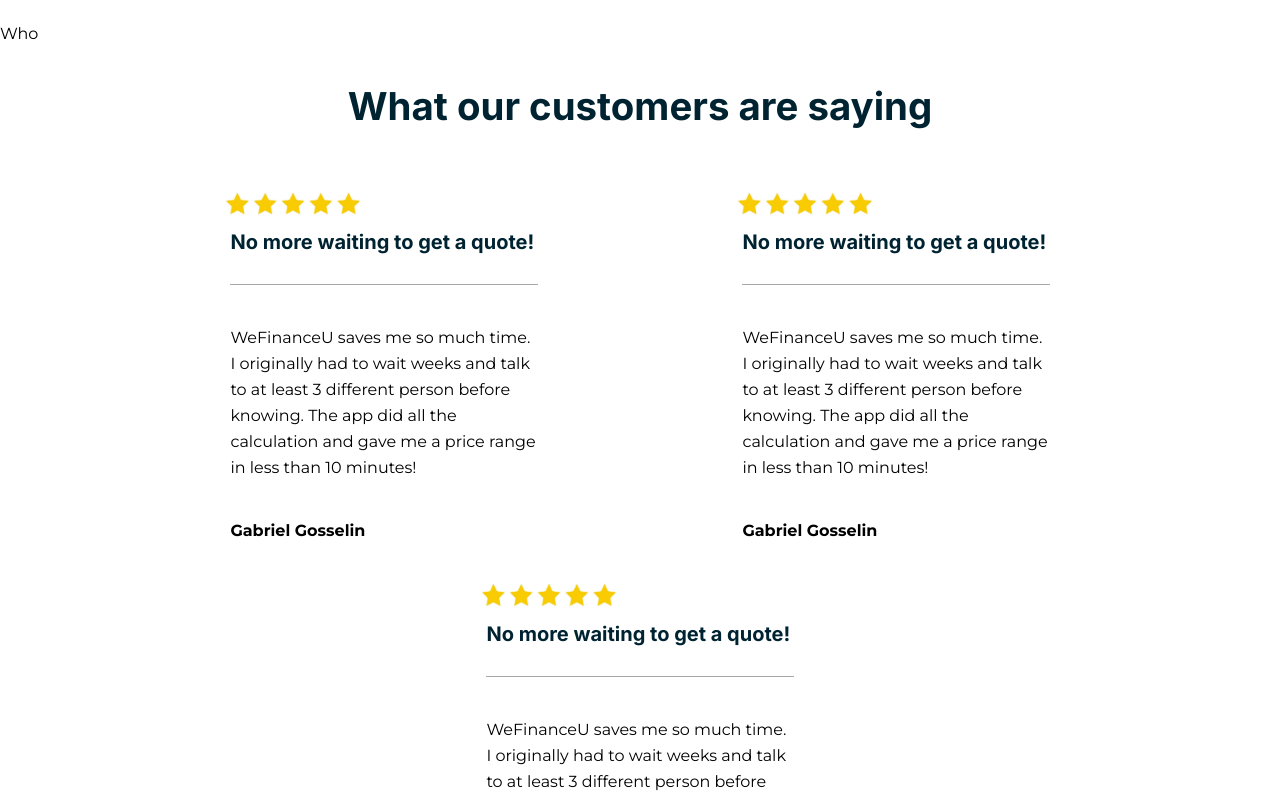
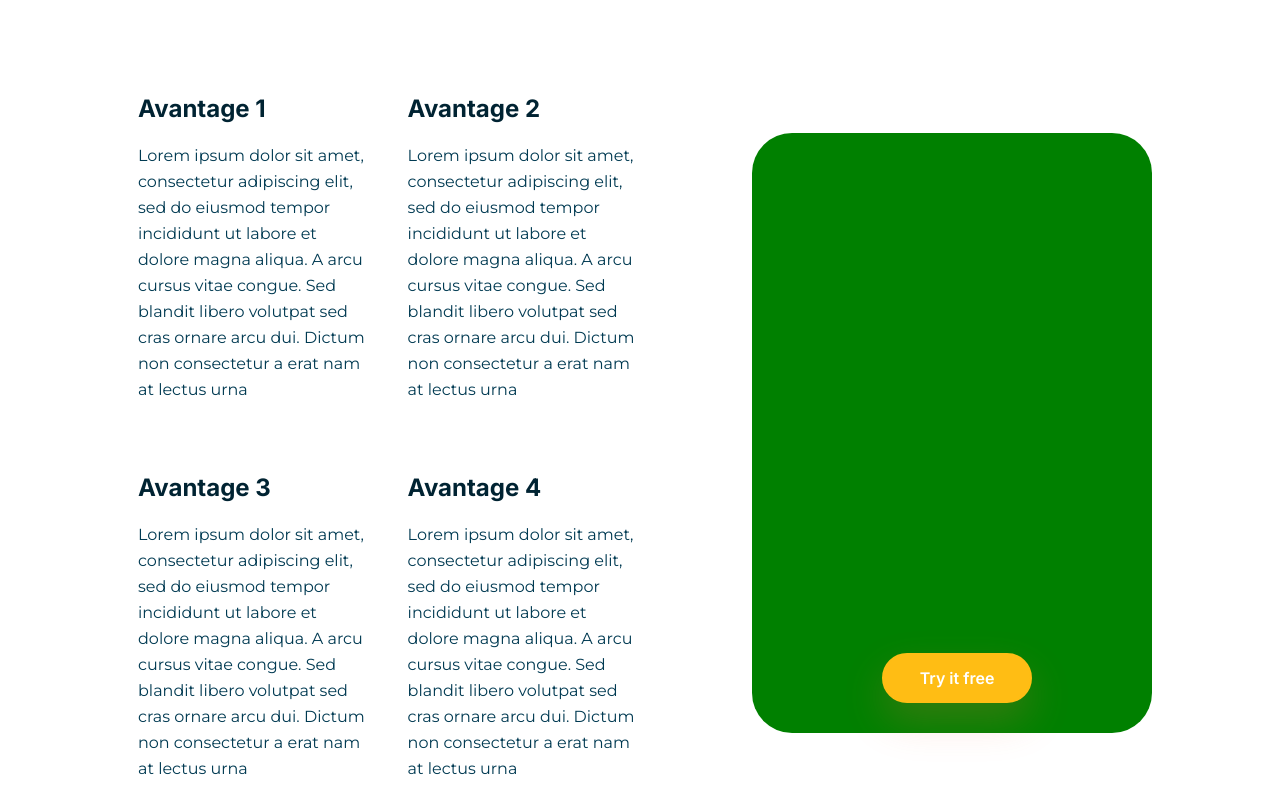
Before and after one commit to GabGo51/wefinanceu, a React (Create React App) app: page / in a window 1280 px wide. Shown: the part 2160-2959 px from the top of the page. Built offline with nearby package versions, Linux system fonts and the light colour scheme.

Commit message:
basic structure of benefits and fixed product

```diff
--- a/src/components/Home/Benefits.js
+++ b/src/components/Home/Benefits.js
@@ -1,24 +1,66 @@
-import React from 'react'
-import wave from './img/productwave.png'
-import styled from 'styled-components'
-
-
+import React from "react";
+import wave from "./img/productwave.png";
+import styled from "styled-components";
+import { motion } from "framer-motion";
 const Benefits = () => {
   return (
     <Container>
-      <img className='wave' src={wave}/>
+      <img className="wave" src={wave} />
       <h2>Save time & money with one complete solution.</h2>
-      <div className='wrapper'>
+      <div className="wrapper">
         <Text>
-
+          <div>
+            <h3>Avantage 1</h3>
+            <p>
+              Lorem ipsum dolor sit amet, consectetur adipiscing elit, sed do
+              eiusmod tempor incididunt ut labore et dolore magna aliqua. A arcu
+              cursus vitae congue. Sed blandit libero volutpat sed cras ornare
+              arcu dui. Dictum non consectetur a erat nam at lectus urna
+            </p>
+          </div>
+          <div>
+            <h3>Avantage 2</h3>
+            <p>
+              Lorem ipsum dolor sit amet, consectetur adipiscing elit, sed do
+              eiusmod tempor incididunt ut labore et dolore magna aliqua. A arcu
+              cursus vitae congue. Sed blandit libero volutpat sed cras ornare
+              arcu dui. Dictum non consectetur a erat nam at lectus urna
+            </p>
+          </div>
+          <div>
+            <h3>Avantage 3</h3>
+            <p>
+              Lorem ipsum dolor sit amet, consectetur adipiscing elit, sed do
+              eiusmod tempor incididunt ut labore et dolore magna aliqua. A arcu
+              cursus vitae congue. Sed blandit libero volutpat sed cras ornare
+              arcu dui. Dictum non consectetur a erat nam at lectus urna
+            </p>
+          </div>
+          <div>
+            <h3>Avantage 4</h3>
+            <p>
+              Lorem ipsum dolor sit amet, consectetur adipiscing elit, sed do
+              eiusmod tempor incididunt ut labore et dolore magna aliqua. A arcu
+              cursus vitae congue. Sed blandit libero volutpat sed cras ornare
+              arcu dui. Dictum non consectetur a erat nam at lectus urna
+            </p>
+          </div>
         </Text>
         <Img>
-
+          <div></div>
+          <motion.button
+            initial={{ y: 50, opacity: 0 }}
+            animate={{ y: 0, opacity: 1 }}
+            transition={{ duration: 0.5, delay: 0.6 }}
+            className="try-button"
+          >
+            Try it free
+          </motion.button>
         </Img>
       </div>
     </Container>
-  )
-}
+  );
+};
 
 const Container = styled.div`
   position: relative;
@@ -27,19 +69,54 @@
   flex-direction: column;
   align-items: center;
   justify-content: center;
+  h2{
+    color: var(--main);
+    margin-bottom: 80px;
+  }
 
-.wave{
+  .wave {
     position: absolute;
     top: 0;
     width: 100vw;
   }
-`
+`;
 
 const Text = styled.div`
+  display: flex;
+  flex-wrap: wrap;
+  justify-content:start;
+  gap: 20px;
 
-`
+  h3{
+    color: var(--main);
+  }
+
+  p{
+    color: var(--main-p);
+  }
+
+  div {
+    width: 40%; /* Adjust the width as needed */
+    margin-bottom: 10px; /* Add margin between items */
+    box-sizing: border-box;
+
+    padding: 10px;
+  }
+`;
 
 const Img = styled.div`
+  position: relative;
+  div {
+    background-color: green;
+    width: 400px;
+    height: 600px;
+    border-radius: 40px;
+  }
 
-`
-export default Benefits
+  button{
+    position: absolute;
+    bottom: 30px;
+    right: 120px;
+  }
+`;
+export default Benefits;
--- a/src/components/Home/Product.js
+++ b/src/components/Home/Product.js
@@ -86,7 +86,7 @@
 const Container = styled.div`
 position: relative;
   background-color: var(--secondary);
-  width: 100vw;
+  width: 100%;
   display: flex;
   flex-direction: column;
   align-items: center;
@@ -106,7 +106,7 @@
 
   .wrapper {
     flex-wrap: wrap;
-    align-items: start;
+    align-items: center;
     justify-content: space-around;
     div {
       display: flex;
```
Lines whose indentation alone changed are shown as unchanged.
